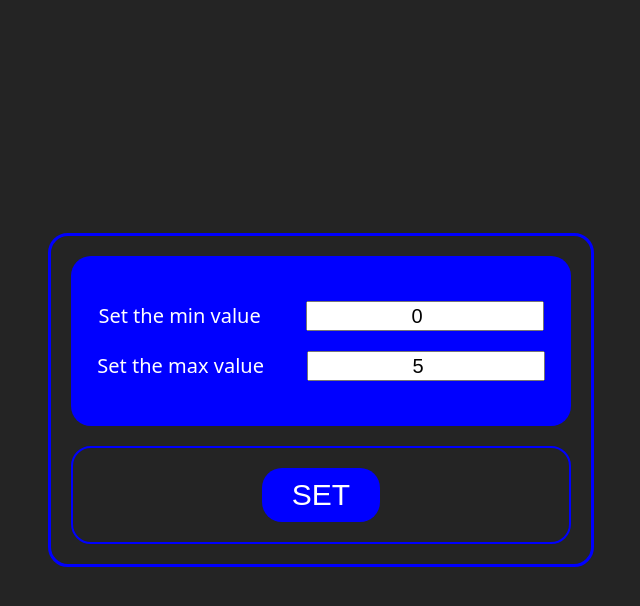
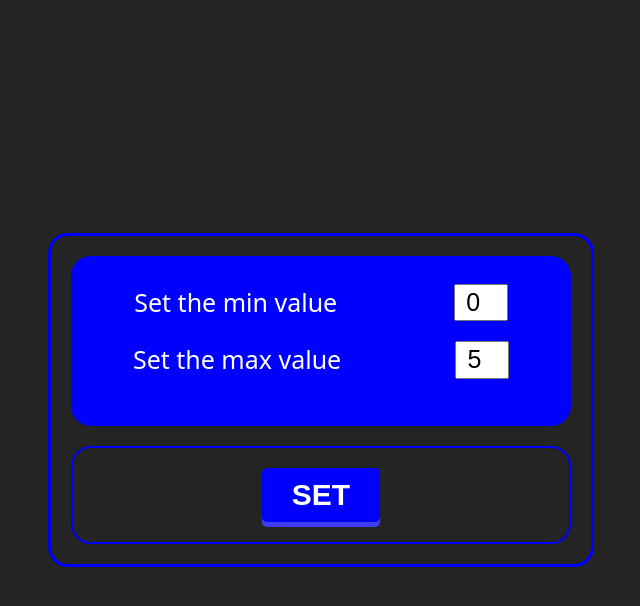
Before and after one commit to LuckyWeb39/counter, a React (Vite) app: page / in a window 1280 px wide. Both pictures are taken after a click on the button "SET". Shown: the top 606 px of the page, without its empty margins (319-959 px from the left). Built offline with nearby package versions, Linux system fonts and the light colour scheme.

Commit message:
save update

```diff
--- a/src/App.css
+++ b/src/App.css
@@ -25,17 +25,35 @@
     padding: 20px;
     border-radius: 20px;
 }
-
 .counter-button{
-    font-size: 30px;
-    padding: 10px 30px;
-    background-color: blue;
-    color: white;
-    border: none;
-    border-radius: 20px;
     cursor: pointer;
     margin-right: 20px;
+    border: none;
+    outline: none;
+    background-color: blue;
+    padding: 10px 30px;
+    font-size: 30px;
+    font-weight: 700;
+    color: #fff;
+    border-radius: 5px;
+    transition: all ease 0.1s;
+    box-shadow: 0px 5px 0px 0px #3d3df3;
 }
+
+.counter-button:active {
+    transform: translateY(5px);
+    box-shadow: 0px 0px 0px 0px #3d3df3;
+}
+/*.counter-button{*/
+/*    font-size: 30px;*/
+/*    padding: 10px 30px;*/
+/*    background-color: blue;*/
+/*    color: white;*/
+/*    border: none;*/
+/*    border-radius: 20px;*/
+/*    cursor: pointer;*/
+/*    margin-right: 20px;*/
+/*}*/
 
 .counter-button:last-child{
     margin-right: 0;
@@ -44,6 +62,8 @@
 .counter-button:disabled{
     opacity: 0.5;
     cursor: not-allowed;
+    transform: translateY(5px);
+    box-shadow: 0px 0px 0px 0px #3d3df3;
 }
 
 .red{
@@ -61,7 +81,7 @@
 .label-count {
     display: flex;
     margin-bottom:20px;
-    font-size: 20px;
+    font-size: 25px;
     gap: 30px;
     justify-content: space-around;
     width: 100%;
@@ -72,20 +92,24 @@
 }
 
 .input-count{
-    width: 50%;
+    width: 10%;
     text-align: center;
-    font-size: 20px;
+    font-size: 25px;
 
 }
 
 .input-error{
-    width: 50%;
+    width: 10%;
     text-align: center;
-    font-size: 20px;
+    font-size: 25px;
     background-color: rgba(255, 0, 0, 0.8);
 }
 .error-title {
     display: flex;
+    font-size: 14px;
+    font-weight: bold;
     justify-content: center;
+    padding: 0;
+    left: 44%;
     color: #ff0000;
 }
--- a/src/App.tsx
+++ b/src/App.tsx
@@ -2,6 +2,8 @@ import './App.css'
 
 import {Counter} from "./components/counter/Counter.tsx";
 import {useState} from "react";
+
+
 
 function App() {
 
@@ -9,7 +11,7 @@ function App() {
     const [max, setMax] = useState(5);
 
     const [isEdit,setIsEdit] = useState(false);
-    const [error,setError] = useState('');
+    const [error,setError] = useState({code:0,description:""});
 
     const changeMode = () => {
         setIsEdit(!isEdit);
@@ -18,19 +20,28 @@ function App() {
 
     const changeMin = (val: number) => {
         if(val<0) {
-            setError('Минимальное значение должно быть больше нуля')
+            setError({
+                code: 1,
+                description:'Значение не может быть меньше нуля'
+            })
         } else if (val>=max){
-            setError('Минимальное значение должно быть меньше максимального')
+            setError({
+                code: 2,
+                description:'Минимальное значение не может быть больше максимального'
+            })
         }  else {
-            setError('')
+            setError({code:0,description:""})
             setMin(val)
         }
     }
     const changeMax = (val: number) => {
         if (val<=min){
-            setError('Максимальное значение должно быть больше минимального')
+            setError({
+                code: 3,
+                description:'Максимальное значение не может быть меньше минимального'
+            })
         } else {
-            setError('')
+            setError({code:0,description:""})
             setMax(val)
         }
     }
--- a/src/components/counter/Counter.tsx
+++ b/src/components/counter/Counter.tsx
@@ -11,7 +11,7 @@ type CounterProps = {
     changeMode: () => void;
     changeMin: (val: number) => void;
     changeMax: (val: number) => void;
-    error: string;
+    error: { code: number, description: string };
 }
 
 export const Counter = ({min, max, isEdit, changeMode, changeMin, changeMax, error}: CounterProps) => {
@@ -33,12 +33,13 @@ export const Counter = ({min, max, isEdit, changeMode, changeMin, changeMax, err
 
     return (
         <div className="counter">
-            {!!error && <span className={'error-title'}>{error}</span>}
+
             <CountDisplay>
                 {isEdit ? (
                     <>
-                        <Input title={"Set the min value"} value={min} onChange={changeMin} error={error}/>
-                        <Input title={"Set the max value"} value={max} onChange={changeMax} error={error}/>
+                        <Input title={"Set the min value"} value={min} onChange={changeMin} className={error.code === 1 || error.code ===2 ? 'input-error': "input-count"}/>
+                        <Input title={"Set the max value"} value={max} onChange={changeMax} className={error.code === 3 ? 'input-error': "input-count"}/>
+                        {!!error && <span className={'error-title'}>{error.description}</span>}
                     </>
                 ) : (
                     <span className={count === max ? 'red' : 'black'}>{count}</span>
@@ -48,12 +49,12 @@ export const Counter = ({min, max, isEdit, changeMode, changeMin, changeMax, err
 
             <ButtonsWrapper>
                 {isEdit ? (
-                    <Button title={"SET"} onClick={changeMode} disabled={!!error}/>
+                    <Button title={"SET"} onClick={changeMode} disabled={!!error.code}/>
                 ) : (
                     <>
                         <Button title={"INC"} onClick={IncHandler} disabled={count === max}/>
                         <Button title={"RES"} onClick={ResetHandler} disabled={count === min}/>
-                        <Button title={"SET"} onClick={changeMode} disabled={!!error}/>
+                        <Button title={"SET"} onClick={changeMode} disabled={!!error.code}/>
                     </>
                 )}
 
--- a/src/components/input/Input.tsx
+++ b/src/components/input/Input.tsx
@@ -4,10 +4,10 @@ type Props = {
     title: string,
     value: number,
     onChange: (val:number) => void,
-    error: string,
+    className: string,
 };
 
-export const Input = ({title, onChange, value, error}: Props) => {
+export const Input = ({title, onChange, value, className}: Props) => {
 
     const onChangeHandler = (e: ChangeEvent<HTMLInputElement>) => {
         onChange(Number(e.currentTarget.value));
@@ -16,7 +16,7 @@ export const Input = ({title, onChange, value, error}: Props) => {
     return (
         <label className="label-count">
             <span>{title}</span>
-            <input type={'number'} className={error ? 'input-error': 'input-count'} value={value} onChange={onChangeHandler}/>
+            <input type={'number'} className={className} value={value} onChange={onChangeHandler}/>
         </label>
     );
 };
```
